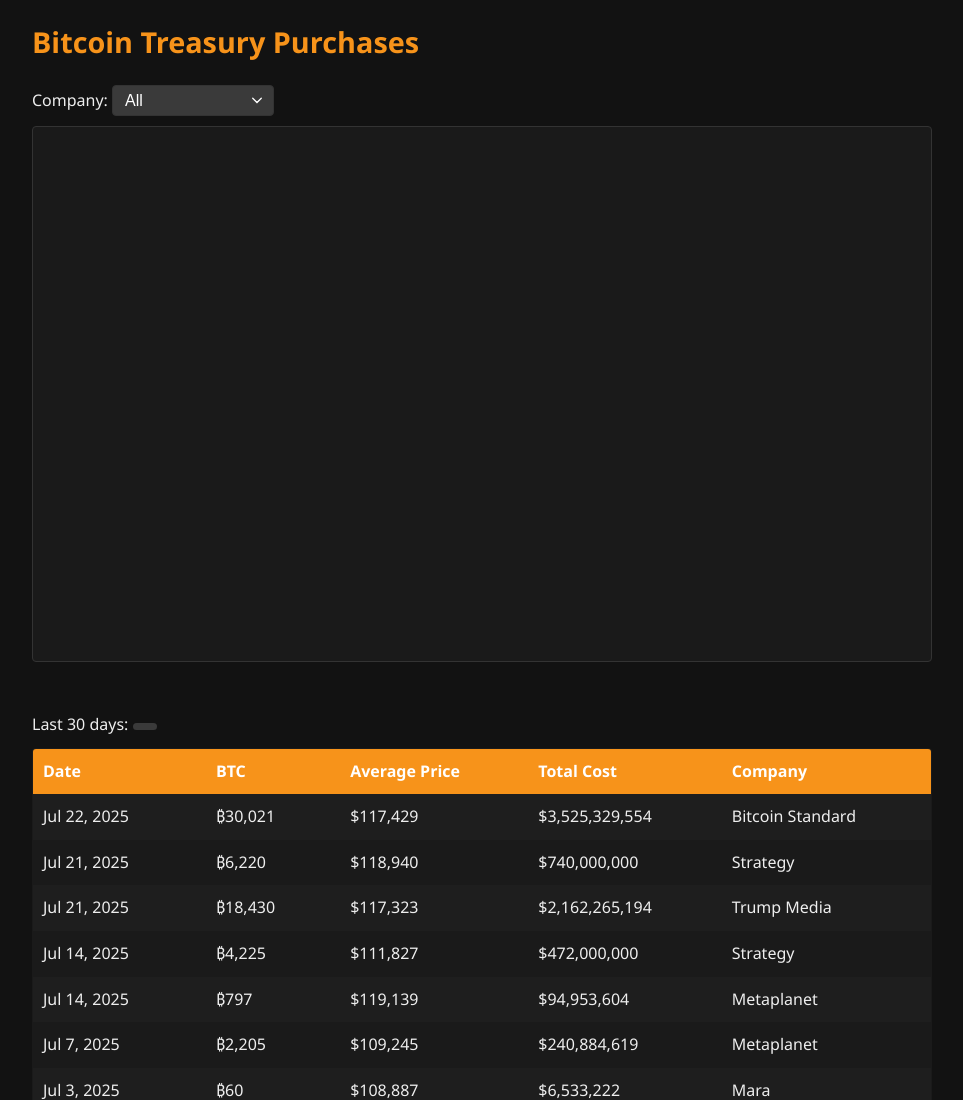
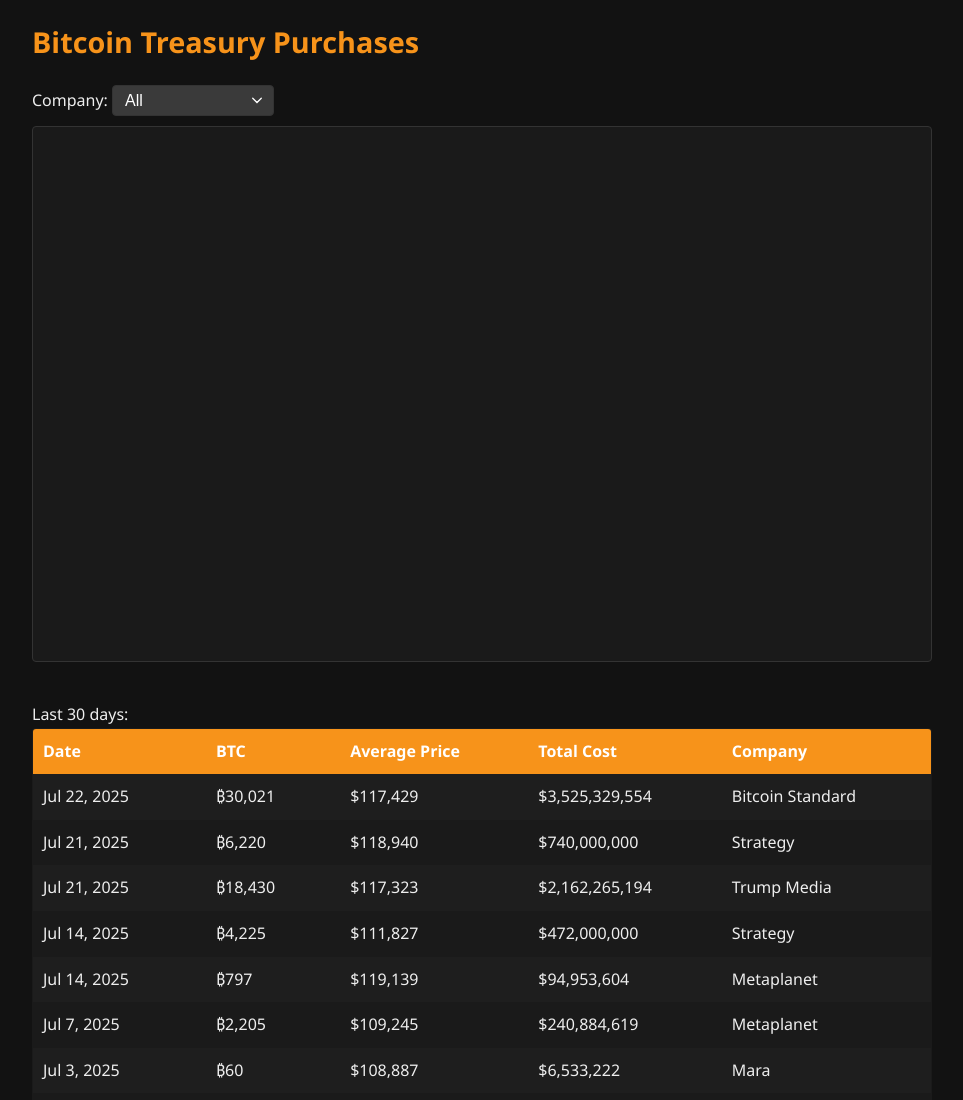
Before and after one commit to jaderiverstokes/flow, a plain HTML site: page index.html in a window 1280 px wide. Shown: the top 1100 px of the page, without its empty margins (158-1121 px from the left). Drawn offline with nearby package versions, Linux system fonts and the light colour scheme.

Commit message:
Update index.html

```diff
--- a/index.html
+++ b/index.html
@@ -67,11 +67,9 @@
   #io-wrapper {
     display: block;
     white-space: nowrap;
-    padding: 10px 0;
   }
 
   #io-panel {
-    padding: 3.7px 12px;
     background: #3a3a3a;
     color: #fff;
     border-radius: 4px;
```
